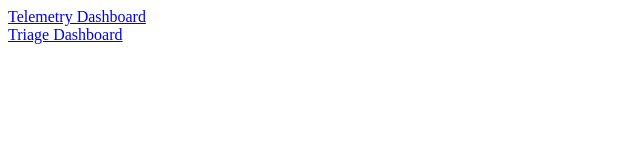
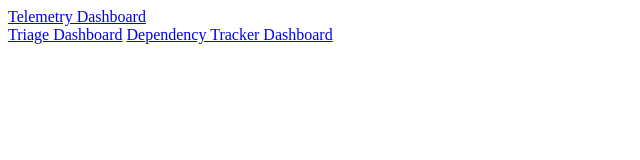
Before and after one commit to FirefoxGraphics/firefoxgraphics.github.io, a plain HTML site: page index.html in a window 1280 px wide. Shown: the whole page, without its empty margins (0-640 px from the left). Drawn offline with Linux system fonts and the light colour scheme.

Commit message:
Added the 'Dependency Tracker' dashboard

```diff
--- a/index.html
+++ b/index.html
@@ -5,5 +5,6 @@
 <body>
     <a href="telemetry/">Telemetry Dashboard</a><br/>
     <a href="triage/">Triage Dashboard</a>
+    <a href="meta-bug/">Dependency Tracker Dashboard</a>
 </body>
 </html>
```
